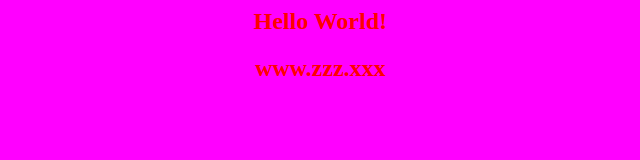
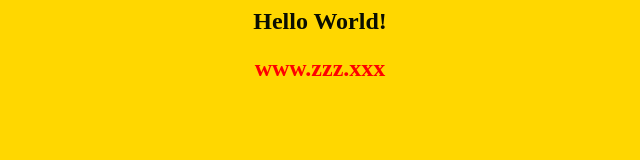
Before and after one commit to edmitrenko/app-for-jenkins, a plain HTML site: page index.html in a window 1280 px wide. Shown: the whole page, without its empty margins (320-960 px from the left). Drawn offline with Linux system fonts and the light colour scheme.

Commit message:
new colors

```diff
--- a/index.html
+++ b/index.html
@@ -1,7 +1,7 @@
 <html>
-<body bgcolor=magenta>
+<body bgcolor=gold>
 <center>
-<h2><font color=red>Hello World!</font><h2>
+<h2><font color=magent>Hello World!</font><h2>
 
 <font color=red>www.zzz.xxx</font>
 
```
